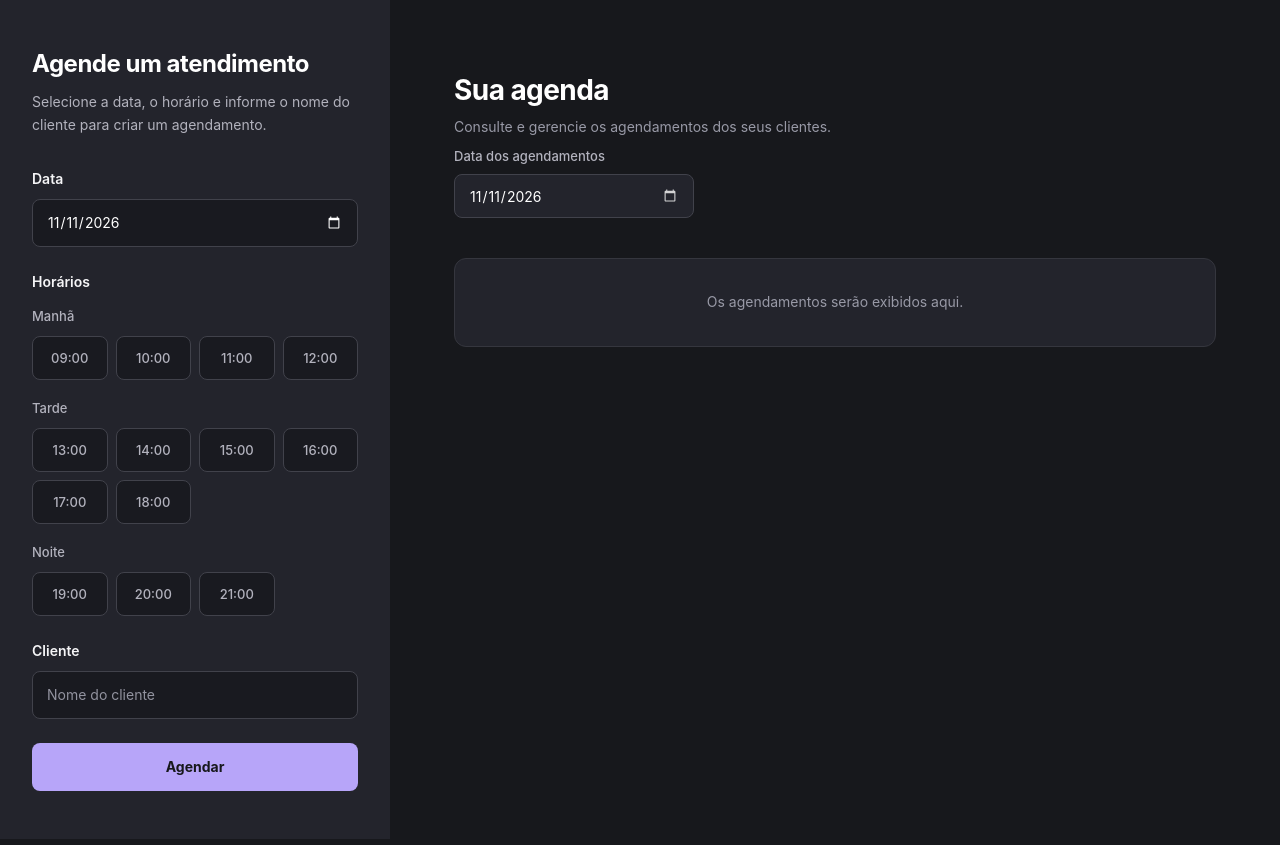
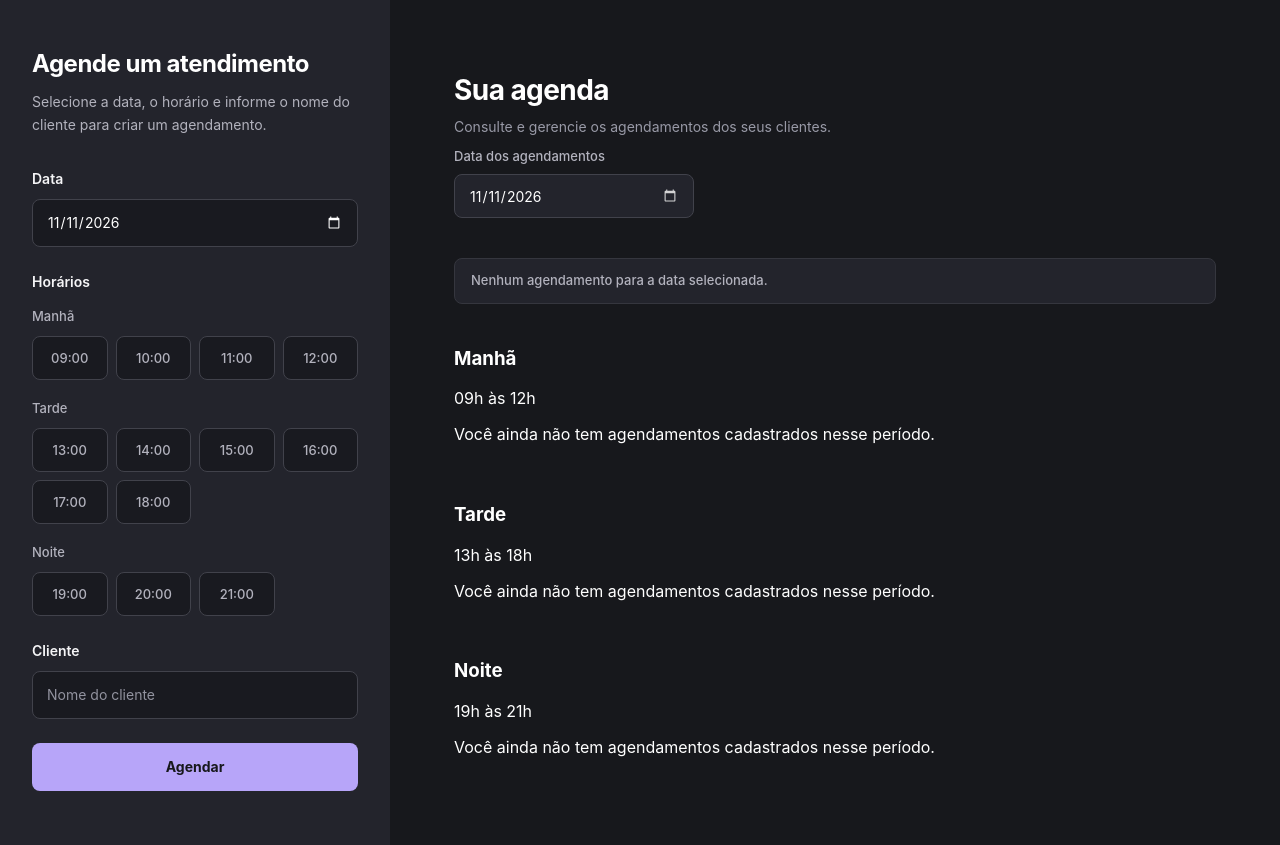
Before and after one commit to wanessags/HairDay, a React (Vite) app: page / in a window 1280 px wide. Built offline with nearby package versions, Linux system fonts and the light colour scheme.

Commit message:
feat: integra listagem e funcionalidades de agendamento

```diff
--- a/src/App.tsx
+++ b/src/App.tsx
@@ -1,6 +1,7 @@
 import { ScheduleSidebar } from "./components/ScheduleSidebar/ScheduleSidebar";
 import { AppointmentForm } from "./components/AppointmentForm/AppointmentForm";
 import { DateFilter } from "./components/DateFilter/DateFilter";
+import { AppointmentList } from "./components/AppointmentList/AppointmentList";
 
 import "./App.css";
 
@@ -23,9 +24,7 @@ function App() {
         </header>
 
         <section className="app__appointments" aria-label="Agendamentos do dia">
-          <p className="app__empty-message">
-            Os agendamentos serão exibidos aqui.
-          </p>
+          <AppointmentList />
         </section>
       </main>
     </div>
```
Also changed, not shown: 1 other file (tests, documents, lock files or other folders).
